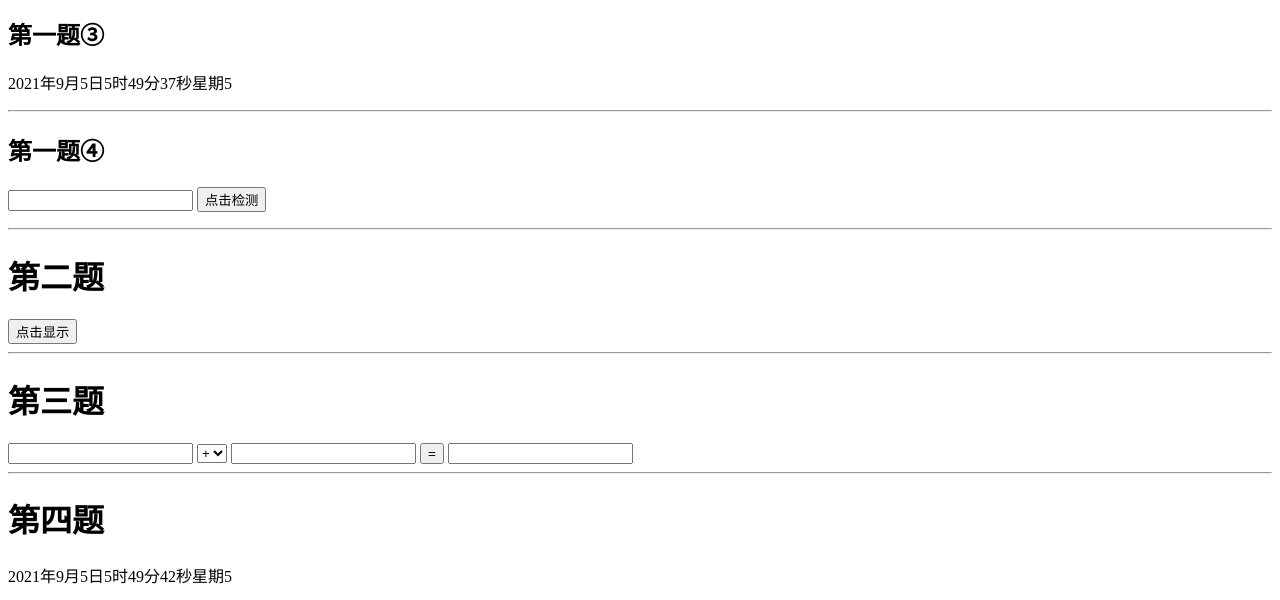
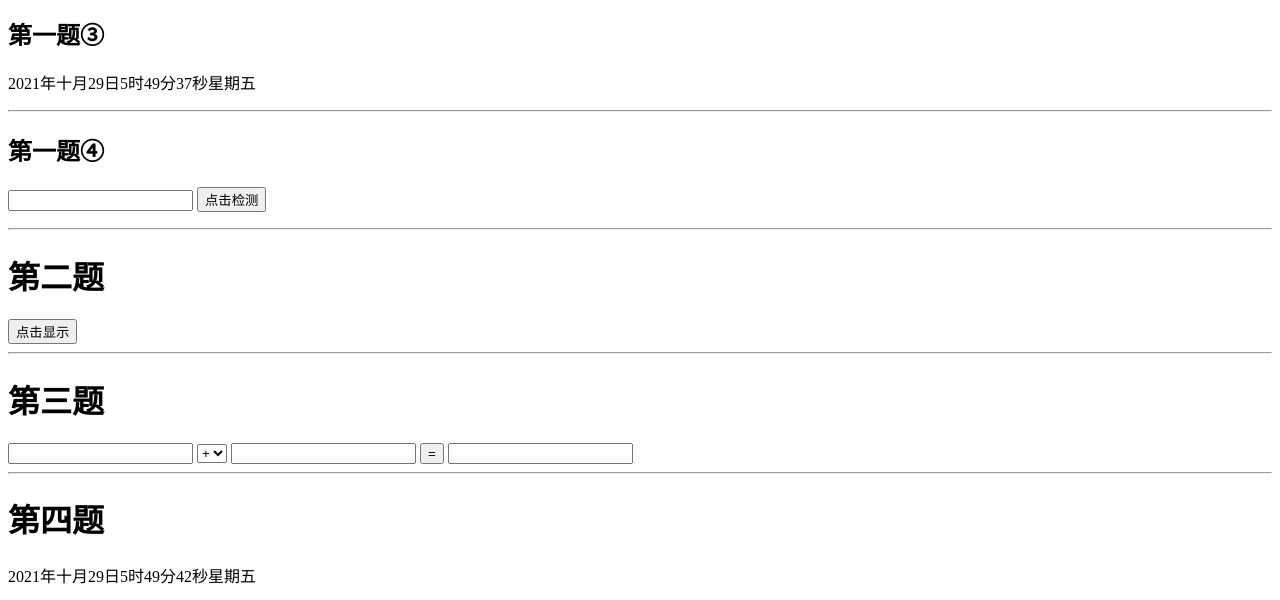
Before and after one commit to 649736675/eight, a plain HTML site: page index.html in a window 1280 px wide. Shown: the part 288-888 px from the top of the page. Drawn offline with Linux system fonts and the light colour scheme.

Commit message:
'第八周作业'

```diff
--- a/index.html
+++ b/index.html
@@ -67,7 +67,9 @@
 			//第一题③
 				const a123 = document.querySelector('#third p')
 				let a5= new Date();
-				a123.textContent = (`${a5.getFullYear()}年${a5.getMonth()}月${a5.getDay()}日${a5.getHours()}时${a5.getMinutes()}分${a5.getSeconds()}秒星期${a5.getDay()}`);
+				let mon=['一','二','三','四','五','六','七','八','九','十','十一','十二'];
+				let weekend = ['一','二','三','四','五','六','日'];
+				a123.textContent = (`${a5.getFullYear()}年${mon[a5.getMonth()]}月${a5.getDate()}日${a5.getHours()}时${a5.getMinutes()}分${a5.getSeconds()}秒星期${weekend[a5.getDay()-1	]}`);
 			//第一题④
 			var a4 = document.querySelector('#fourth .a');
 			const a41 = document.querySelector('#fourth .a1');
@@ -114,7 +116,7 @@
 			function dd(){
 				const d1 = document.querySelector('#seven p');
 				let d = new Date();
-				d1.textContent = (`${d.getFullYear()}年${d.getMonth()}月${d.getDay()}日${d.getHours()}时${d.getMinutes()}分${d.getSeconds()}秒星期${d.getDay()}`);
+				d1.textContent = (`${d.getFullYear()}年${mon[d.getMonth()]}月${d.getDate()}日${d.getHours()}时${d.getMinutes()}分${d.getSeconds()}秒星期${weekend[d.getDay()-1	]}`);
 			}
 			dd();
 			setInterval(dd,1000);
```
